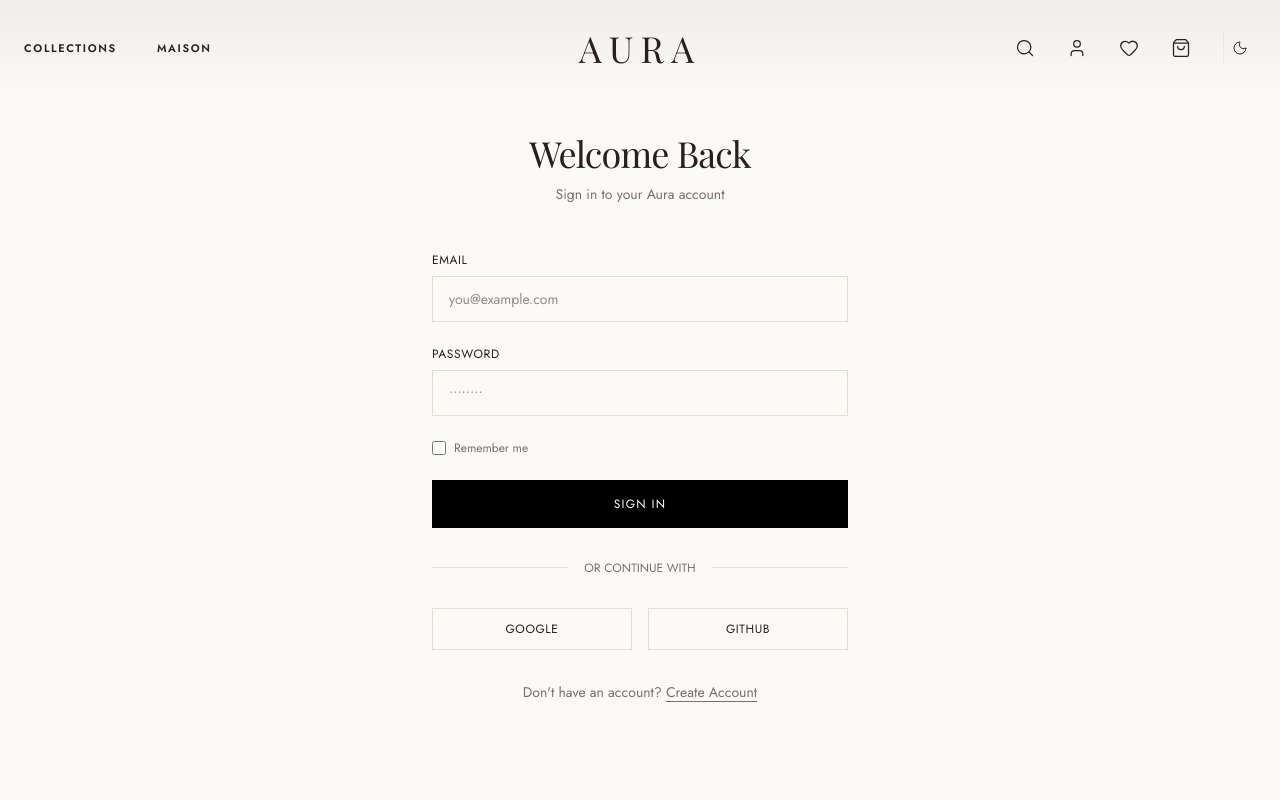
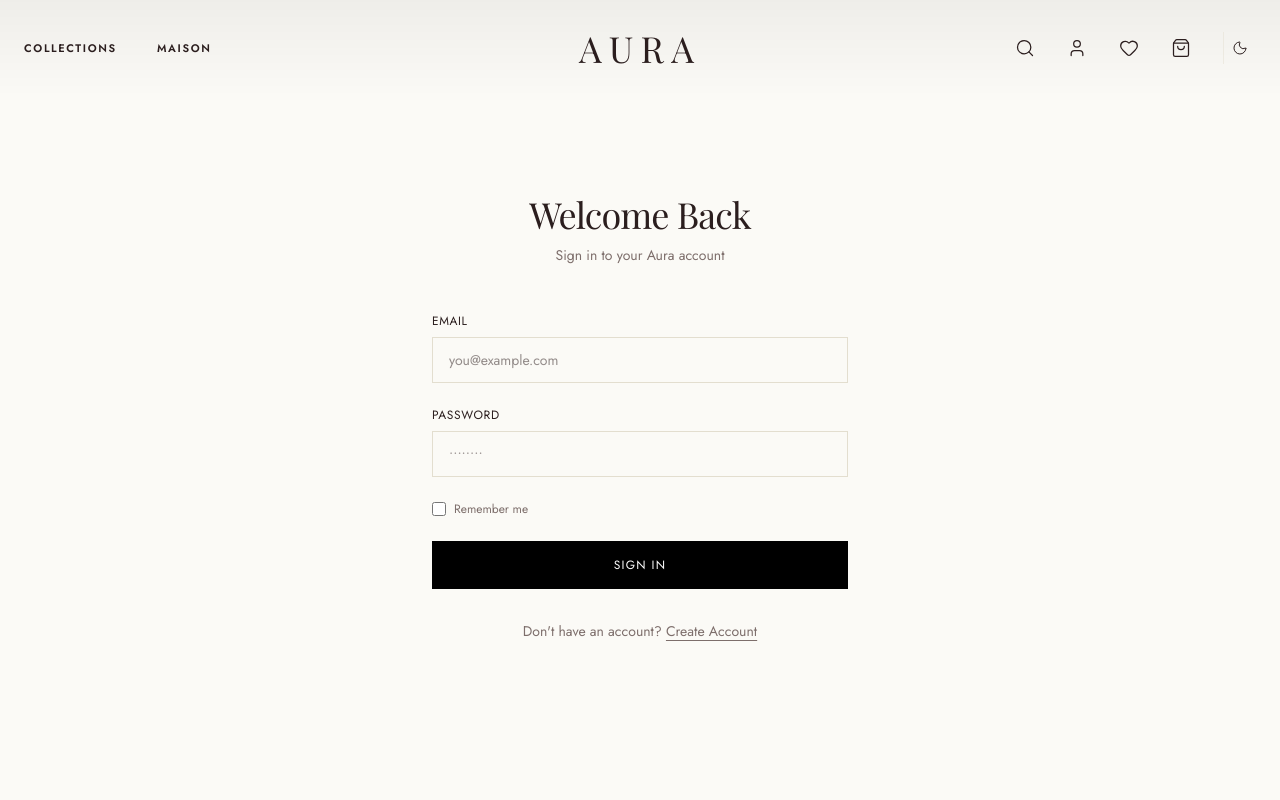
Before and after one commit to rashiiiiimillion/aura-ecommerce, a Next.js app: page /login in a window 1280 px wide. Shown: the top 800 px of the page. Built offline with nearby package versions, Linux system fonts and the light colour scheme; no server answers; a web font is replaced by a local one.

Commit message:
Remove broken OAuth buttons from login page

```diff
--- a/src/app/login/page.tsx
+++ b/src/app/login/page.tsx
@@ -106,27 +106,7 @@
           </button>
         </form>
 
-        <div className="relative my-8">
-          <div className="absolute inset-0 flex items-center"><div className="w-full border-t" /></div>
-          <div className="relative flex justify-center text-xs uppercase"><span className="bg-background px-4 text-muted-foreground">Or continue with</span></div>
-        </div>
-
-        <div className="grid grid-cols-2 gap-4">
-          <button
-            onClick={() => handleOAuthSignIn("google")}
-            disabled={isLoading}
-            className="border py-3 text-xs uppercase tracking-wider hover:border-foreground transition-colors disabled:opacity-50"
-          >
-            Google
-          </button>
-          <button
-            onClick={() => handleOAuthSignIn("github")}
-            disabled={isLoading}
-            className="border py-3 text-xs uppercase tracking-wider hover:border-foreground transition-colors disabled:opacity-50"
-          >
-            GitHub
-          </button>
-        </div>
+        {/* OAuth buttons removed because credentials are not configured */}
 
         <p className="text-center text-sm text-muted-foreground mt-8">
           Don&apos;t have an account?{" "}
```
